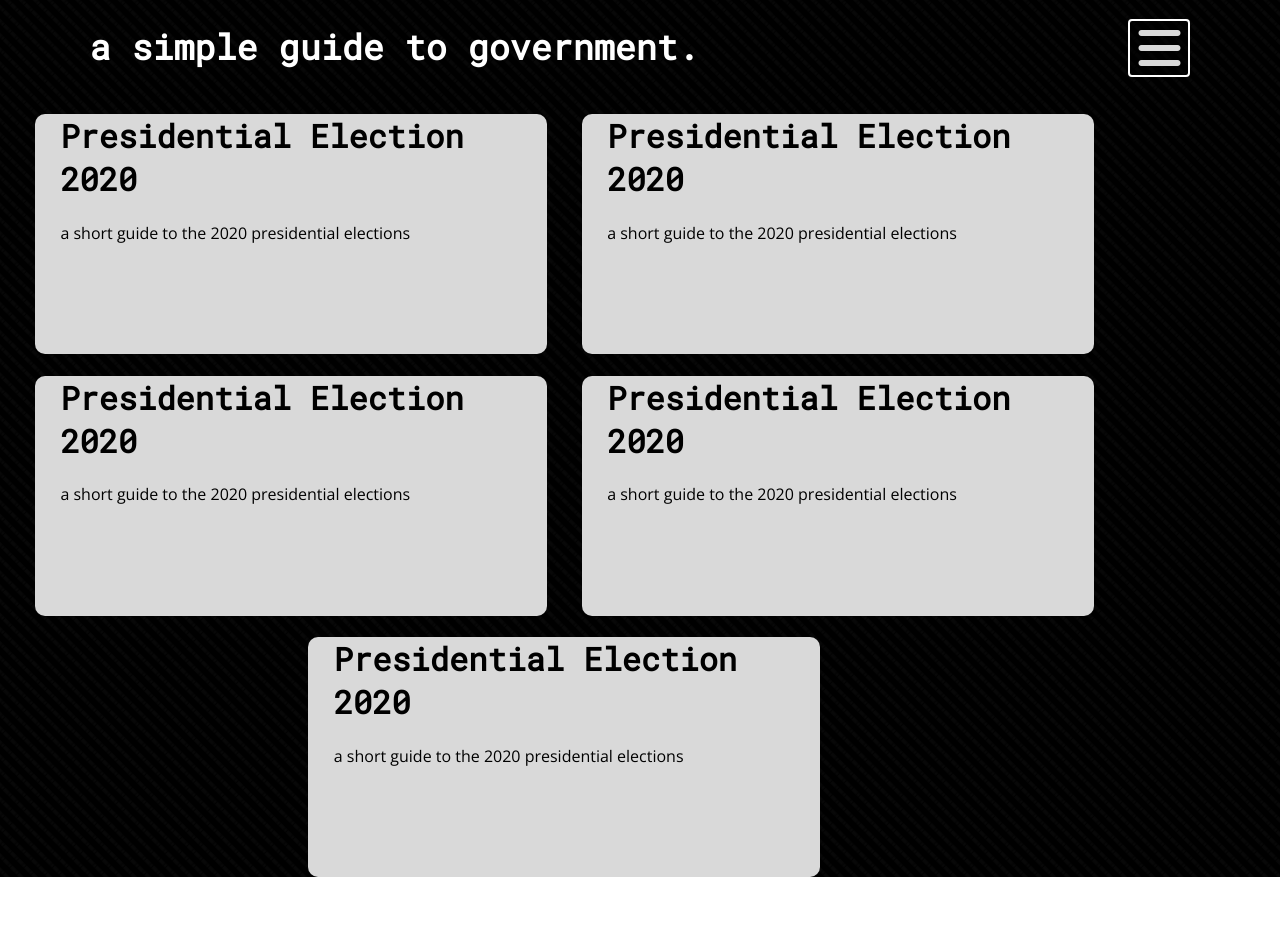
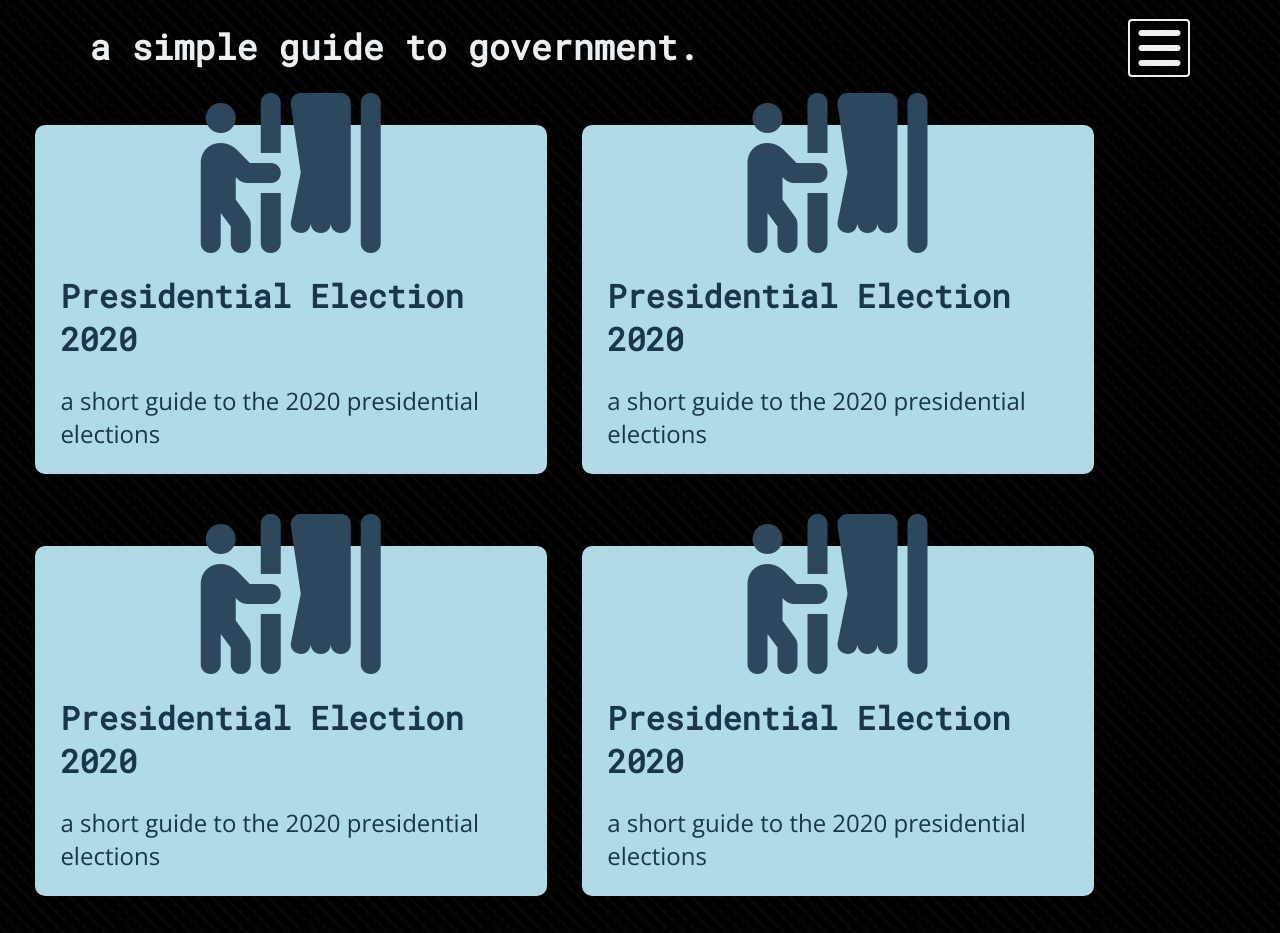
Before and after one commit to matt-teran/election-guide-static-site, a plain HTML site: page index.html in a window 1280 px wide. Shown: the top 933 px of the page. Before the commit the page ends 877 px from the top, so only its background shows below. Drawn offline with nearby package versions, Linux system fonts and the light colour scheme.

Commit message:
Completed final card layout

```diff
--- a/assets/style.css
+++ b/assets/style.css
@@ -6,7 +6,7 @@ body {
 }
 #title{
     display: inline-block;
-    color: #fff;
+    color: #EDF0F2;
     font-size: 35px;
     margin-left: 7%;
     font-family: 'Roboto Mono', monospace;
@@ -17,9 +17,9 @@ body {
     float: right;
     margin: 1.5% 7% 1.5% 0;
     padding: 3px 8px;
-    border: 2px solid #fff;
+    border: 2px solid #EDF0F2;
     border-radius: 4px;
-    color: #d9d9d9;
+    color: #EDF0F2;
     background-color: rgba(0,0,0,0.4);
 }
 nav {
@@ -37,22 +37,39 @@ a{
     text-decoration: none;
 }
 .card {
+    display: flex;
+    flex-direction: column;
+    justify-content: center;
     text-decoration: none;
-    height: 30vh;
+    height: fit-content;
     width: 40vw;
-    border-radius: 10px;
+    color: #19364C;
+}
+.card-link{
     margin-top: 5vh;
-    color: #000;
-    background-color: #d9d9d9;
 }
-.card:nth-child(1), .card:nth-child(2) {
+.card-link:nth-child(1), .card-link:nth-child(2) {
     margin: 0;
 }
-.card #card-title {
+.card-icon {
+    display: block!important;
+    position: relative;
+    margin-bottom: -25%;
+    text-align: center;
+    font-size: 160px!important;
+    color: #2D485C;
+}
+.card-text{
+    padding-top: 25%;
+    border-radius: 10px;
+    background-color: #AEDBE5;
+}
+.card-title {
     font-family: 'Roboto Mono', monospace;
     margin-left: 5%;
 }
-.card #card-desc{
+.card-desc{
     font-family: 'Open Sans', sans-serif;
+    font-size: 24px;
     margin-left: 5%;
 }
--- a/index.html
+++ b/index.html
@@ -12,39 +12,67 @@
     <i class="fas fa-bars fa-3x" id='hamburger'></i>
 
     <main>
-        <a href='#'>
+        <a class='card-link' href='#'>
             <div class='card'>
-                <h1 id='card-title'>Presidential Election 2020</h1>
-                <p id='card-desc'>a short guide to the 2020 presidential elections</p>
-                <img>
+                <i class="fas fa-person-booth fa-4x card-icon"></i>
+                <div class='card-text'>
+                    <h1 class='card-title'>Presidential Election 2020</h1>
+                    <p class='card-desc'>a short guide to the 2020 presidential elections</p>
+                </div>
             </div>
         </a>
-        <a href='#'>
+        <a class='card-link' href='#'>
             <div class='card'>
-                <h1 id='card-title'>Presidential Election 2020</h1>
-                <p id='card-desc'>a short guide to the 2020 presidential elections</p>
-                <img>
+                <i class="fas fa-person-booth fa-4x card-icon"></i>
+                <div class='card-text'>
+                    <h1 class='card-title'>Presidential Election 2020</h1>
+                    <p class='card-desc'>a short guide to the 2020 presidential elections</p>
+                </div>
             </div>
         </a>
-        <a href='#'>
+        <a class='card-link' href='#'>
             <div class='card'>
-                <h1 id='card-title'>Presidential Election 2020</h1>
-                <p id='card-desc'>a short guide to the 2020 presidential elections</p>
-                <img>
+                <i class="fas fa-person-booth fa-4x card-icon"></i>
+                <div class='card-text'>
+                    <h1 class='card-title'>Presidential Election 2020</h1>
+                    <p class='card-desc'>a short guide to the 2020 presidential elections</p>
+                </div>
             </div>
         </a>
-        <a href='#'>
+        <a class='card-link' href='#'>
             <div class='card'>
-                <h1 id='card-title'>Presidential Election 2020</h1>
-                <p id='card-desc'>a short guide to the 2020 presidential elections</p>
-                <img>
+                <i class="fas fa-person-booth fa-4x card-icon"></i>
+                <div class='card-text'>
+                    <h1 class='card-title'>Presidential Election 2020</h1>
+                    <p class='card-desc'>a short guide to the 2020 presidential elections</p>
+                </div>
             </div>
         </a>
-        <a href='#'>
+        <a class='card-link' href='#'>
             <div class='card'>
-                <h1 id='card-title'>Presidential Election 2020</h1>
-                <p id='card-desc'>a short guide to the 2020 presidential elections</p>
-                <img>
+                <i class="fas fa-person-booth fa-4x card-icon"></i>
+                <div class='card-text'>
+                    <h1 class='card-title'>Presidential Election 2020</h1>
+                    <p class='card-desc'>a short guide to the 2020 presidential elections</p>
+                </div>
+            </div>
+        </a>
+        <a class='card-link' href='#'>
+            <div class='card'>
+                <i class="fas fa-person-booth fa-4x card-icon"></i>
+                <div class='card-text'>
+                    <h1 class='card-title'>Presidential Election 2020</h1>
+                    <p class='card-desc'>a short guide to the 2020 presidential elections</p>
+                </div>
+            </div>
+        </a>
+        <a class='card-link' href='#'>
+            <div class='card'>
+                <i class="fas fa-person-booth fa-4x card-icon"></i>
+                <div class='card-text'>
+                    <h1 class='card-title'>Presidential Election 2020</h1>
+                    <p class='card-desc'>a short guide to the 2020 presidential elections</p>
+                </div>
             </div>
         </a>
     </main>
```
